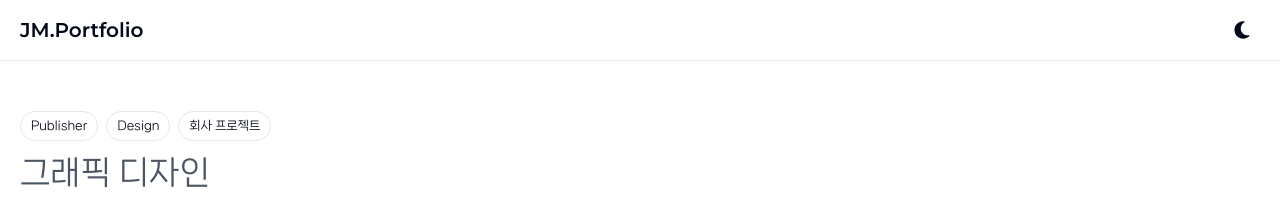
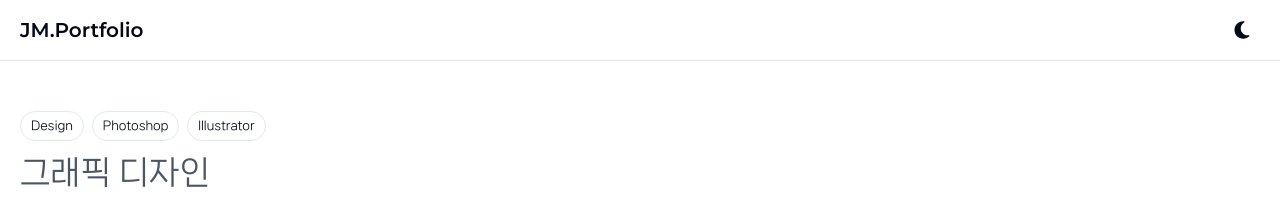
Before and after one commit to Junmovo/PublishingPortfolio, a Next.js app: page /PageDetail/Design in a window 1280 px wide. Shown: the top 201 px of the page. Built offline with nearby package versions, Linux system fonts and the light colour scheme.

Commit message:
Fix: 각종 오타 수정

```diff
--- a/app/components/Layout/DetailElements/DesignDetailTop.tsx
+++ b/app/components/Layout/DetailElements/DesignDetailTop.tsx
@@ -8,9 +8,9 @@ const DesignDetailTop = () => {
   return (
     <div className="flex w-full mt-[30px] p-[20px]">
       <div className="w-full ">
-        <Detailbedge contents="Publisher" />
         <Detailbedge contents="Design" />
-        <Detailbedge contents="회사 프로젝트" />
+        <Detailbedge contents="Photoshop" />
+        <Detailbedge contents="Illustrator" />
         <DetailTitle subTitle={'그래픽 디자인'} title={'디자인 작업물'} />
       </div>
     </div>
--- a/app/components/Layout/DetailElements/DesignImageList.tsx
+++ b/app/components/Layout/DetailElements/DesignImageList.tsx
@@ -5,6 +5,7 @@ import { ImageDesignGroup } from '@/app/lib/images';
 import { IFiliterDesignProps, IImageDesignGroupProps } from '@/app/types/PortfolioType';
 import PageTransition from '../../commons/Pagetransition';
 import { cn } from '@/app/lib/utils';
+import { ClipLoader } from 'react-spinners';
 
 const DesignImageList = ({ ImageList }: IFiliterDesignProps) => {
   const [isImagecount, setIsImagecount] = useState<number>(20);
--- a/app/components/Layout/DetailElements/myPortfolioDetailTop.tsx
+++ b/app/components/Layout/DetailElements/myPortfolioDetailTop.tsx
@@ -17,7 +17,7 @@ const MyPortfolioDetailTop = () => {
         <DetailTitle subTitle={'개인 포트폴리오'} title={'포트폴리오'} date={'2024-06-04 ~'} />
         <DetailSubcontents
           HomepageLink="/"
-          githubLink="https://github.com/Junmovo/Konikong"
+          githubLink="https://github.com/Junmovo/JunmoPortfolio"
           subContents={
             <>
               Next.js 와 Typescript를 활용한 포트폴리오 페이지입니다.
--- a/app/lib/CardListData.tsx
+++ b/app/lib/CardListData.tsx
@@ -9,7 +9,7 @@ export const ListChart = [
     ),
     ImageSrc: '/images/Lostark/Portfolio_main_image.png',
     Page: '/PageDetail/LostArk',
-    Tag: ['OpenAPI', 'Next.Js', 'Tailwind', 'Zustand', 'React-Query'],
+    Tag: ['OpenAPI', 'Next.Js', 'Tailwind', 'Zustand', 'React-Query', 'PC'],
   },
   {
     Title: 'Portfolio',
@@ -21,7 +21,7 @@ export const ListChart = [
     ),
     ImageSrc: '/images/myPortfolio/Portfolio_main_image.png',
     Page: '/PageDetail/myPortfolio',
-    Tag: ['Next.Js', 'Tailwind', 'Styled-Components', 'TypeScript'],
+    Tag: ['Next.Js', 'Tailwind', 'Styled-Components', 'TypeScript', '반응형'],
   },
   {
     Title: '필프레임 홈페이지 리뉴얼',
```
